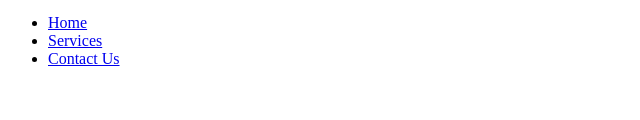
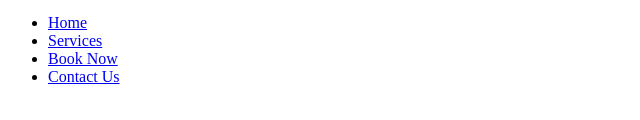
Before and after one commit to iyyappan-sridhar/MindNest.com, a plain HTML site: page frontend/public/header.html in a window 1280 px wide. Shown: the part 214-334 px from the top of the page, without its empty margins (0-640 px from the left). Drawn offline with Linux system fonts and the light colour scheme.

Commit message:
Update header.html

```diff
--- a/frontend/public/header.html
+++ b/frontend/public/header.html
@@ -20,6 +20,7 @@
     <ul class="menu">
       <li><a href="./index.html">Home</a></li>
       <li><a href="./service.html">Services</a></li>
+      <li><a href="./booking.html">Book Now</a></li>
 
       <li><a href="./contact.html">Contact Us</a></li>
 
```
